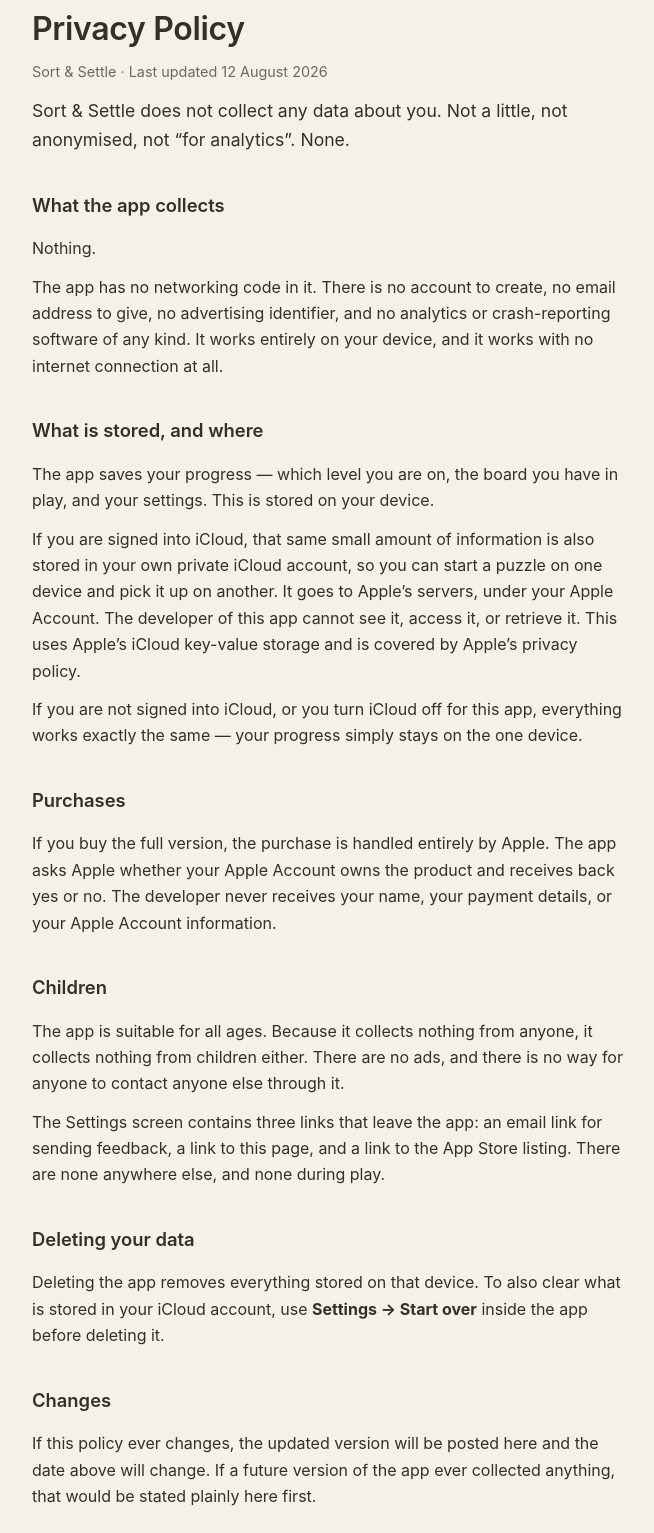
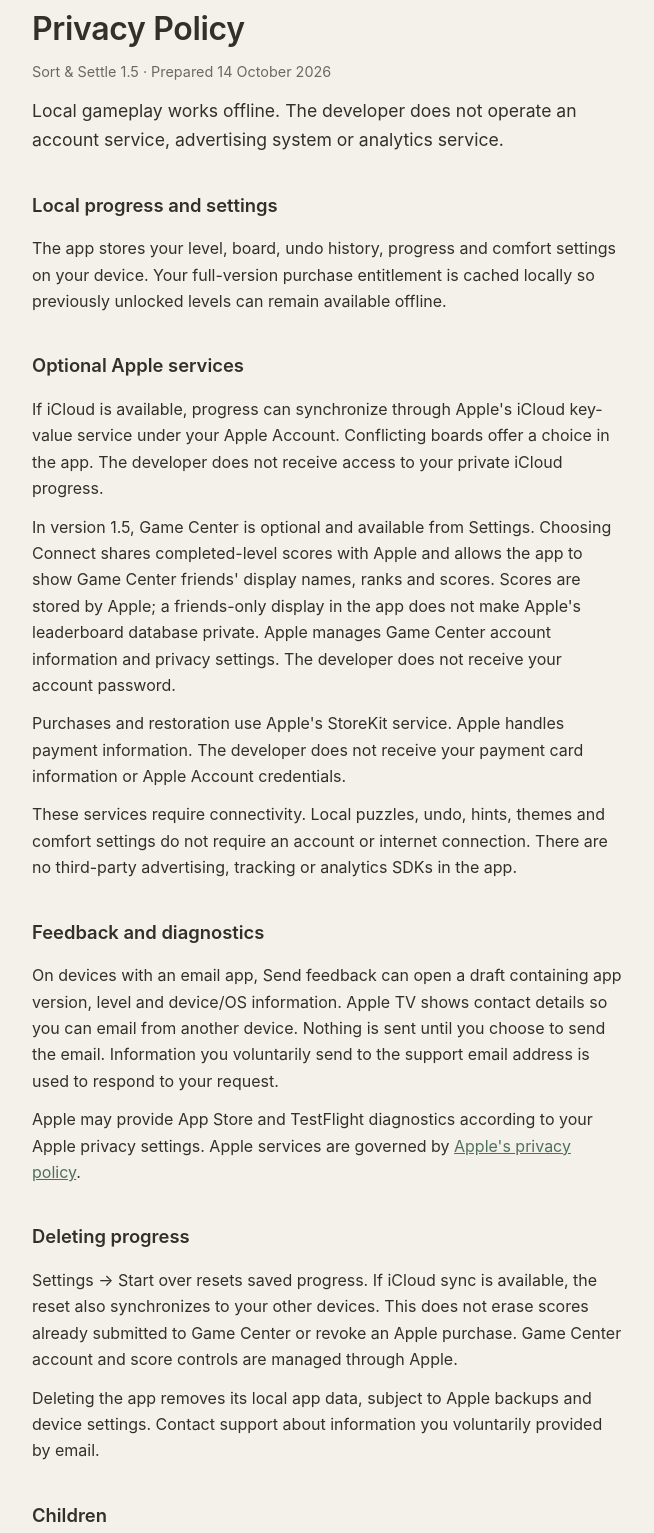
Before and after one commit to dannymaldonado26/sortandsettle, a plain HTML site: page privacy.html in a window 1280 px wide. Shown: the part 45-1578 px from the top of the page, without its empty margins (312-966 px from the left). Drawn offline with Linux system fonts and the light colour scheme.

Commit message:
Update privacy policy for version 1.5 optional Apple services

```diff
--- a/privacy.html
+++ b/privacy.html
@@ -31,54 +31,25 @@
 </head>
 <body>
 <h1>Privacy Policy</h1>
-<p class="updated">Sort &amp; Settle &middot; Last updated 12 August 2026</p>
-
-<p class="lede">Sort &amp; Settle does not collect any data about you. Not a
-little, not anonymised, not &ldquo;for analytics&rdquo;. None.</p>
-
-<h2>What the app collects</h2>
-<p>Nothing.</p>
-<p>The app has no networking code in it. There is no account to create, no email
-address to give, no advertising identifier, and no analytics or crash-reporting
-software of any kind. It works entirely on your device, and it works with no
-internet connection at all.</p>
-
-<h2>What is stored, and where</h2>
-<p>The app saves your progress &mdash; which level you are on, the board you have
-in play, and your settings. This is stored on your device.</p>
-<p>If you are signed into iCloud, that same small amount of information is also
-stored in your own private iCloud account, so you can start a puzzle on one
-device and pick it up on another. It goes to Apple&rsquo;s servers, under your
-Apple Account. The developer of this app cannot see it, access it, or retrieve
-it. This uses Apple&rsquo;s iCloud key-value storage and is covered by
-Apple&rsquo;s privacy policy.</p>
-<p>If you are not signed into iCloud, or you turn iCloud off for this app,
-everything works exactly the same &mdash; your progress simply stays on the one
-device.</p>
-
-<h2>Purchases</h2>
-<p>If you buy the full version, the purchase is handled entirely by Apple. The
-app asks Apple whether your Apple Account owns the product and receives back yes
-or no. The developer never receives your name, your payment details, or your
-Apple Account information.</p>
-
+<p class="updated">Sort &amp; Settle 1.5 &middot; Prepared 14 October 2026</p>
+<p class="lede">Local gameplay works offline. The developer does not operate an account service, advertising system or analytics service.</p>
+<h2>Local progress and settings</h2>
+<p>The app stores your level, board, undo history, progress and comfort settings on your device. Your full-version purchase entitlement is cached locally so previously unlocked levels can remain available offline.</p>
+<h2>Optional Apple services</h2>
+<p>If iCloud is available, progress can synchronize through Apple's iCloud key-value service under your Apple Account. Conflicting boards offer a choice in the app. The developer does not receive access to your private iCloud progress.</p>
+<p>In version 1.5, Game Center is optional and available from Settings. Choosing Connect shares completed-level scores with Apple and allows the app to show Game Center friends' display names, ranks and scores. Scores are stored by Apple; a friends-only display in the app does not make Apple's leaderboard database private. Apple manages Game Center account information and privacy settings. The developer does not receive your account password.</p>
+<p>Purchases and restoration use Apple's StoreKit service. Apple handles payment information. The developer does not receive your payment card information or Apple Account credentials.</p>
+<p>These services require connectivity. Local puzzles, undo, hints, themes and comfort settings do not require an account or internet connection. There are no third-party advertising, tracking or analytics SDKs in the app.</p>
+<h2>Feedback and diagnostics</h2>
+<p>On devices with an email app, Send feedback can open a draft containing app version, level and device/OS information. Apple TV shows contact details so you can email from another device. Nothing is sent until you choose to send the email. Information you voluntarily send to the support email address is used to respond to your request.</p>
+<p>Apple may provide App Store and TestFlight diagnostics according to your Apple privacy settings. Apple services are governed by <a href="https://www.apple.com/legal/privacy/">Apple's privacy policy</a>.</p>
+<h2>Deleting progress</h2>
+<p>Settings &rarr; Start over resets saved progress. If iCloud sync is available, the reset also synchronizes to your other devices. This does not erase scores already submitted to Game Center or revoke an Apple purchase. Game Center account and score controls are managed through Apple.</p>
+<p>Deleting the app removes its local app data, subject to Apple backups and device settings. Contact support about information you voluntarily provided by email.</p>
 <h2>Children</h2>
-<p>The app is suitable for all ages. Because it collects nothing from anyone, it
-collects nothing from children either. There are no ads, and there is no way for
-anyone to contact anyone else through it.</p>
-<p>The Settings screen contains three links that leave the app: an email link for
-sending feedback, a link to this page, and a link to the App Store listing. There
-are none anywhere else, and none during play.</p>
-
-<h2>Deleting your data</h2>
-<p>Deleting the app removes everything stored on that device. To also clear what
-is stored in your iCloud account, use <strong>Settings &rarr; Start over</strong>
-inside the app before deleting it.</p>
-
+<p>The game has no ads, chat or user-posted content. Game Center and purchases are optional Apple features subject to Apple Account, family and parental controls. Settings includes support contact details, this policy and a link to the App Store.</p>
 <h2>Changes</h2>
-<p>If this policy ever changes, the updated version will be posted here and the
-date above will change. If a future version of the app ever collected anything,
-that would be stated plainly here first.</p>
+<p>This policy describes version 1.5. Earlier versions do not include Game Center. Material changes will be reflected in the policy date.</p>
 
 <h2>Contact</h2>
 <p><a href="mailto:dannymaldonado26@me.com">dannymaldonado26@me.com</a></p>
```
